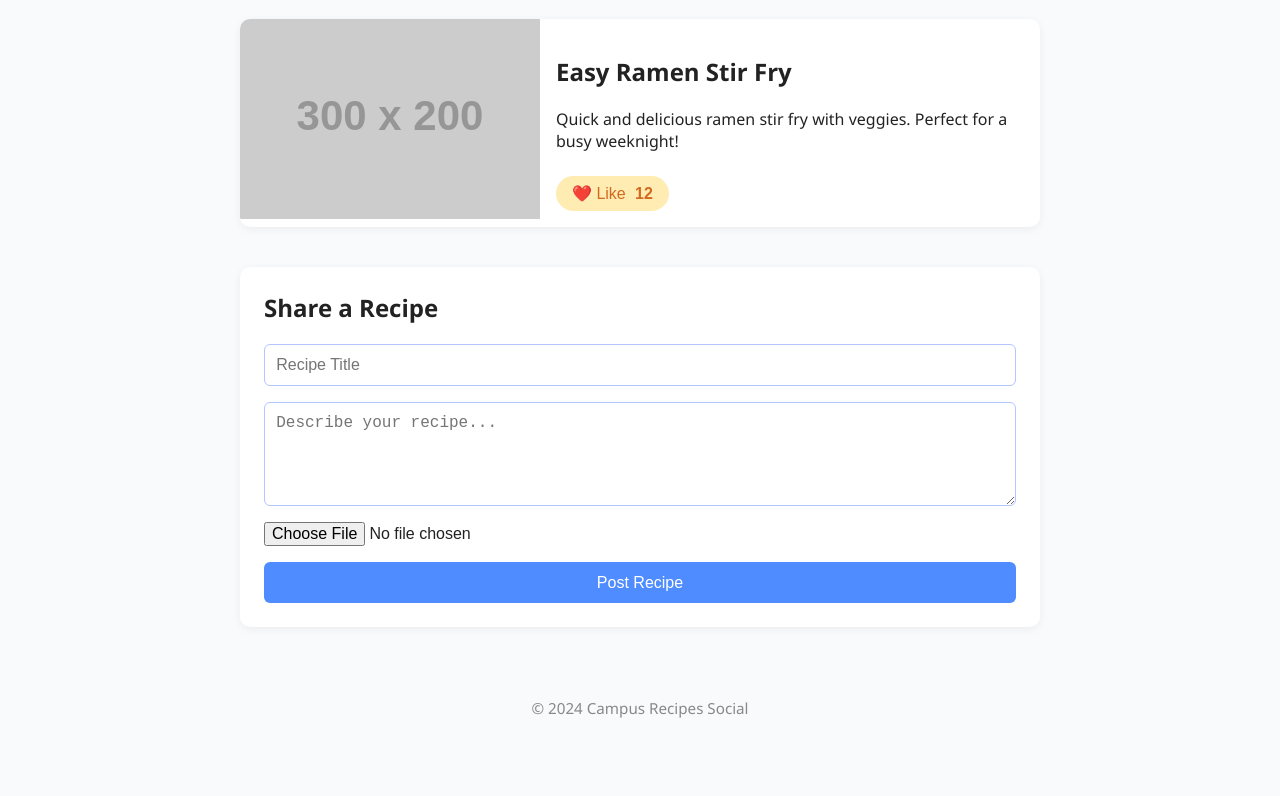
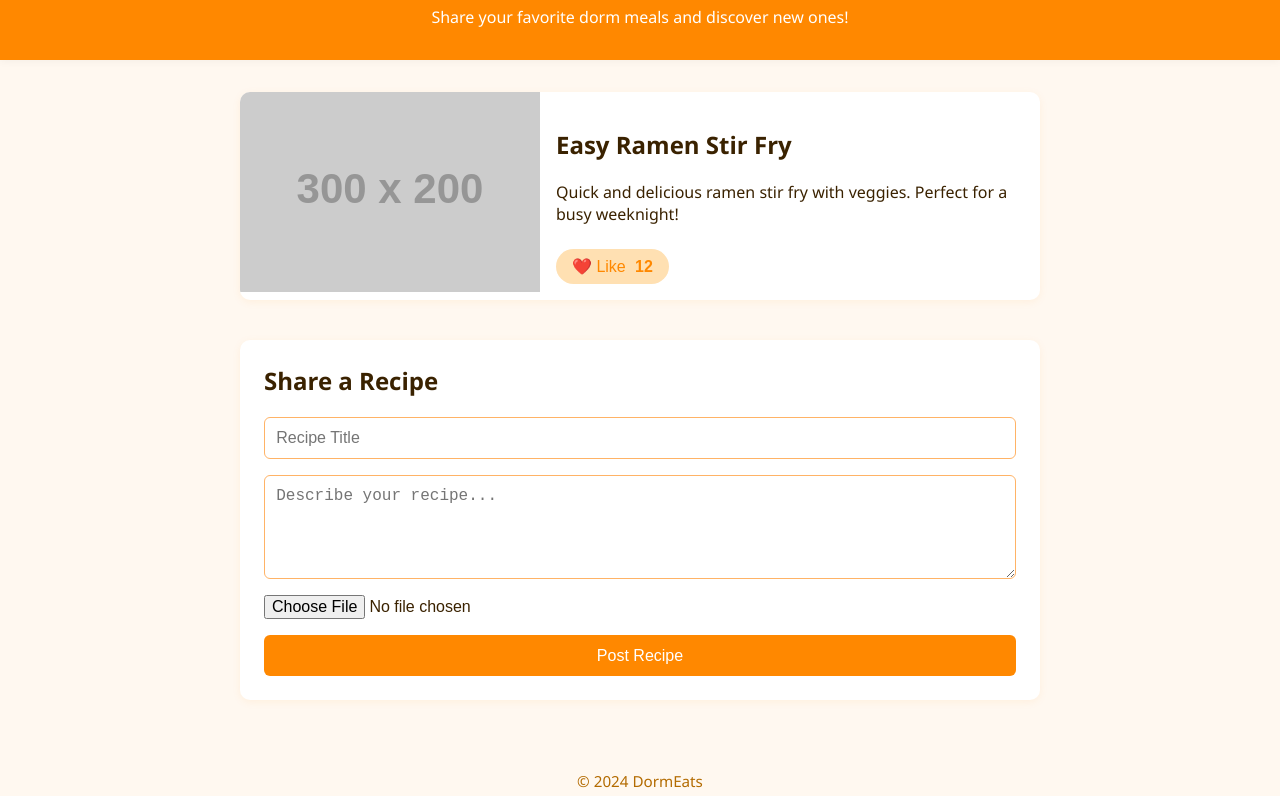
Before and after one commit to liamkaz/LL7-Group-Web-Development, a plain HTML site: page index.html in a window 1280 px wide. Shown: the part 185-981 px from the top of the page. Before the commit the page ends 934 px from the top, so only its background shows below. Drawn offline with Linux system fonts and the light colour scheme; placeholder pictures from the web are drawn by us.

Commit message:
design changes

```diff
--- a/index.html
+++ b/index.html
@@ -3,13 +3,14 @@
 <head>
     <meta charset="UTF-8">
     <meta name="viewport" content="width=device-width, initial-scale=1.0">
-    <title>Campus Recipes Social</title>
+    <title>DormEats</title>
     <link rel="stylesheet" href="style.css">
 </head>
 <body>
     <header>
-        <h1>Campus Recipes Social</h1>
-        <p>Share your favorite college meals and discover new ones!</p>
+        <img src="img/dormeats.png" alt="DormEats Logo" style="height:60px; margin-bottom:0.5rem;">
+        <h1>DormEats</h1>
+        <p>Share your favorite dorm meals and discover new ones!</p>
     </header>
     <main>
         <section class="recipe-feed">
@@ -34,7 +35,7 @@
         </section>
     </main>
     <footer>
-        <p>&copy; 2024 Campus Recipes Social</p>
+        <p>&copy; 2024 DormEats</p>
     </footer>
 </body>
 </html>
--- a/style.css
+++ b/style.css
@@ -1,14 +1,14 @@
 /* General Styles */
 body {
     font-family: 'Segoe UI', Arial, sans-serif;
-    background: #f8fafc;
+    background: #fff8f0;
     margin: 0;
     padding: 0;
-    color: #222;
+    color: #3a2200;
 }
 
 header {
-    background: #4f8cff;
+    background: #ff8800;
     color: #fff;
     padding: 2rem 0 1rem 0;
     text-align: center;
@@ -28,7 +28,7 @@ main {
 .recipe-post {
     background: #fff;
     border-radius: 10px;
-    box-shadow: 0 2px 8px rgba(0,0,0,0.06);
+    box-shadow: 0 2px 8px rgba(255,136,0,0.08);
     display: flex;
     flex-wrap: wrap;
     margin-bottom: 1.5rem;
@@ -48,9 +48,9 @@ main {
 }
 
 .like-btn {
-    background: #ffecb3;
+    background: #ffe0b2;
     border: none;
-    color: #d2691e;
+    color: #ff8800;
     font-size: 1rem;
     padding: 0.5rem 1rem;
     border-radius: 20px;
@@ -59,7 +59,7 @@ main {
     transition: background 0.2s;
 }
 .like-btn:hover {
-    background: #ffd966;
+    background: #ffd699;
 }
 
 .like-count {
@@ -70,7 +70,7 @@ main {
 .submit-recipe {
     background: #fff;
     border-radius: 10px;
-    box-shadow: 0 2px 8px rgba(0,0,0,0.06);
+    box-shadow: 0 2px 8px rgba(255,136,0,0.08);
     padding: 1.5rem;
 }
 .submit-recipe h2 {
@@ -84,7 +84,7 @@ main {
 .submit-recipe input[type="text"],
 .submit-recipe textarea {
     padding: 0.7rem;
-    border: 1px solid #b3c6ff;
+    border: 1px solid #ffb366;
     border-radius: 6px;
     font-size: 1rem;
 }
@@ -96,7 +96,7 @@ main {
     font-size: 1rem;
 }
 .submit-recipe button[type="submit"] {
-    background: #4f8cff;
+    background: #ff8800;
     color: #fff;
     border: none;
     padding: 0.7rem 1.5rem;
@@ -106,12 +106,12 @@ main {
     transition: background 0.2s;
 }
 .submit-recipe button[type="submit"]:hover {
-    background: #2563eb;
+    background: #ff6600;
 }
 
 footer {
     text-align: center;
-    color: #888;
+    color: #b36b00;
     padding: 1.5rem 0 1rem 0;
     font-size: 0.95rem;
 }
```
Also changed, not shown: img/dormeats.png (added).
